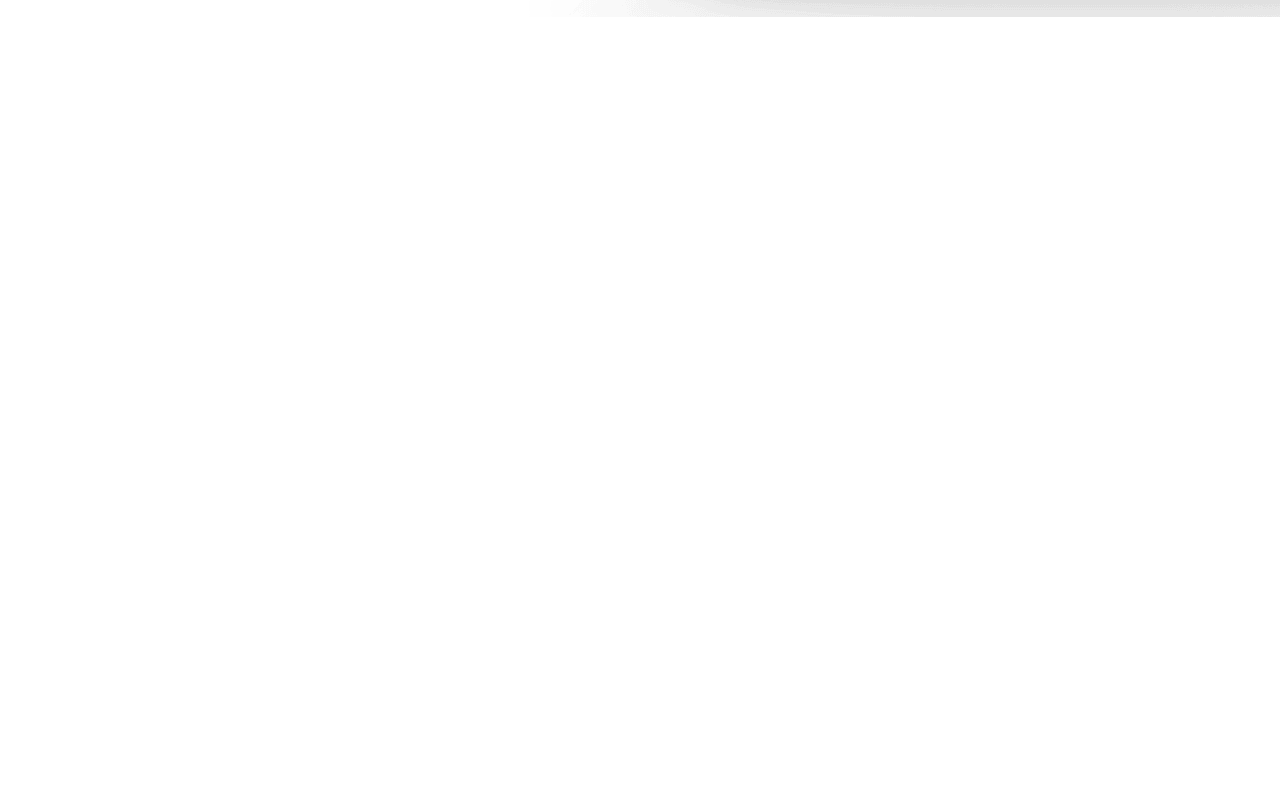
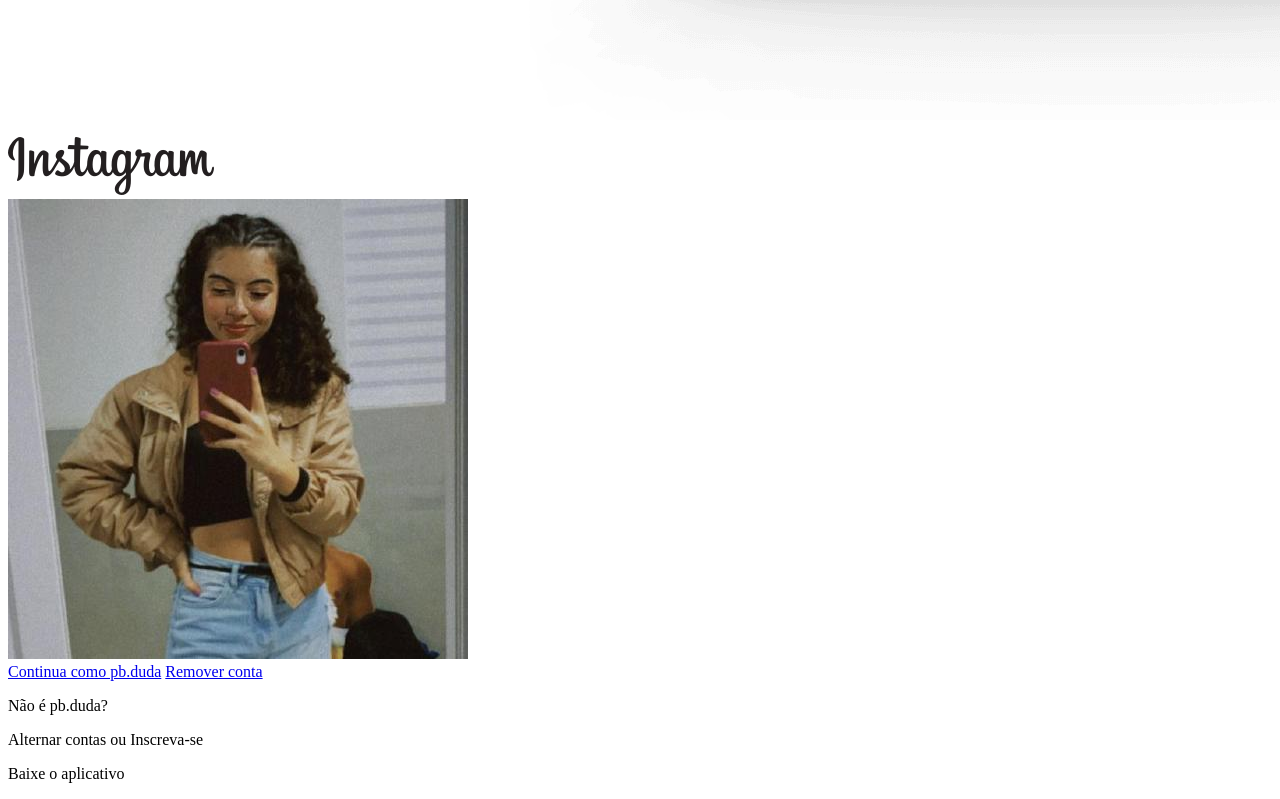
Before and after one commit to dudaborges/instagram-layout, a plain HTML site: page index.html in a window 1280 px wide. Shown: the part 2016-2815 px from the top of the page. Before the commit the page ends 2705 px from the top, so only its background shows below. Drawn offline with Linux system fonts and the light colour scheme.

Commit message:
update: html structure

```diff
--- a/index.html
+++ b/index.html
@@ -23,6 +23,21 @@
 
             </div>
         </div>
+        <div class="group">
+            <p class="not-account">Não é pb.duda?</p>
+            <p class="not-account">
+                <span class="link-blue">Alternar contas</span>
+                ou
+                <span class="link-blue">Inscreva-se</span>
+            </p>
+        </div>
+        <div class="get-the-app">
+            <p class="get-app">Baixe o aplicativo</p>
+            <div class="download">
+                <a href="#" class="app-download"></a>
+                <a href="#" class="app-download"></a>
+            </div>
+        </div>
     </div>
 </body>
 </html>
```
